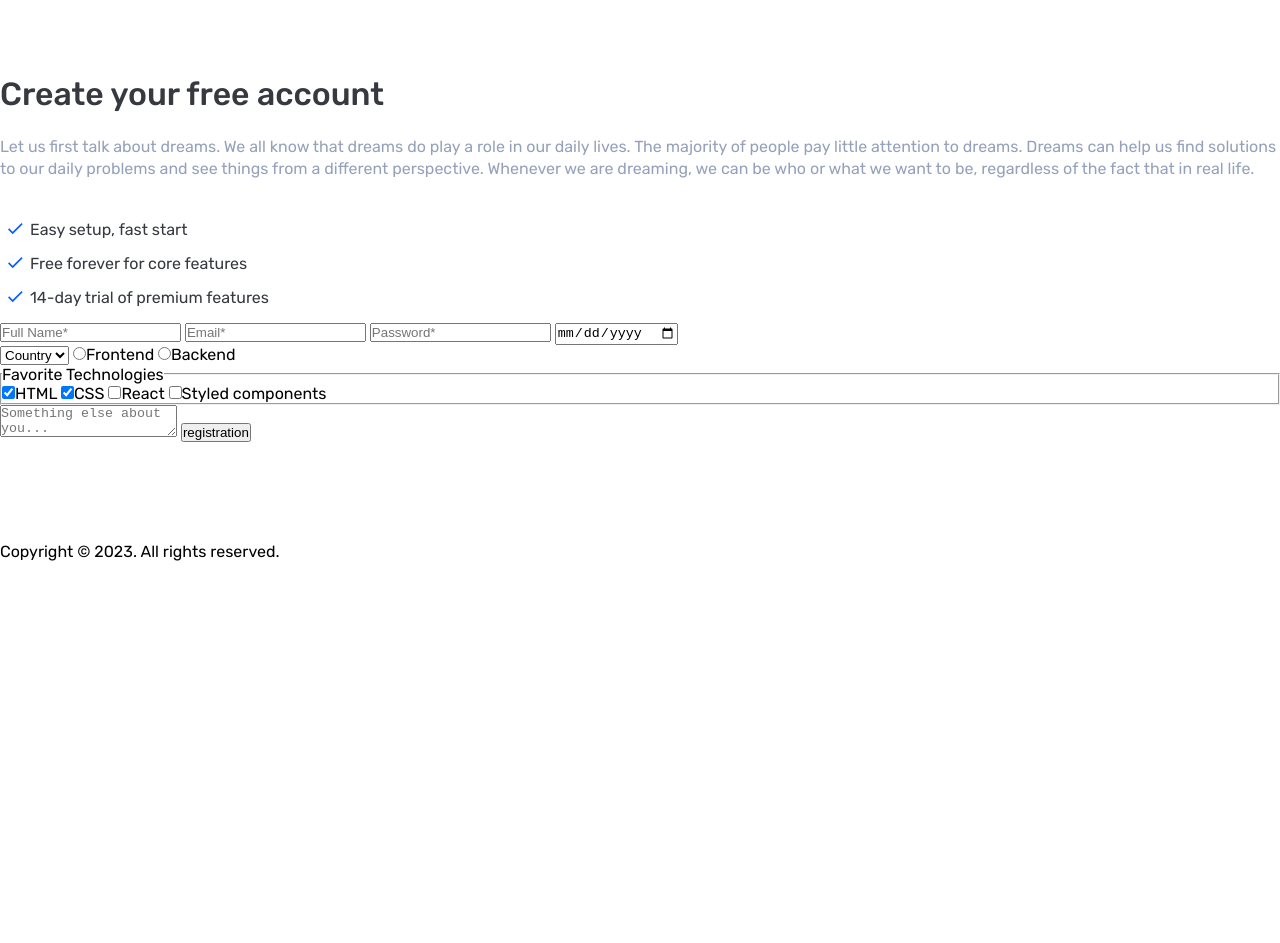
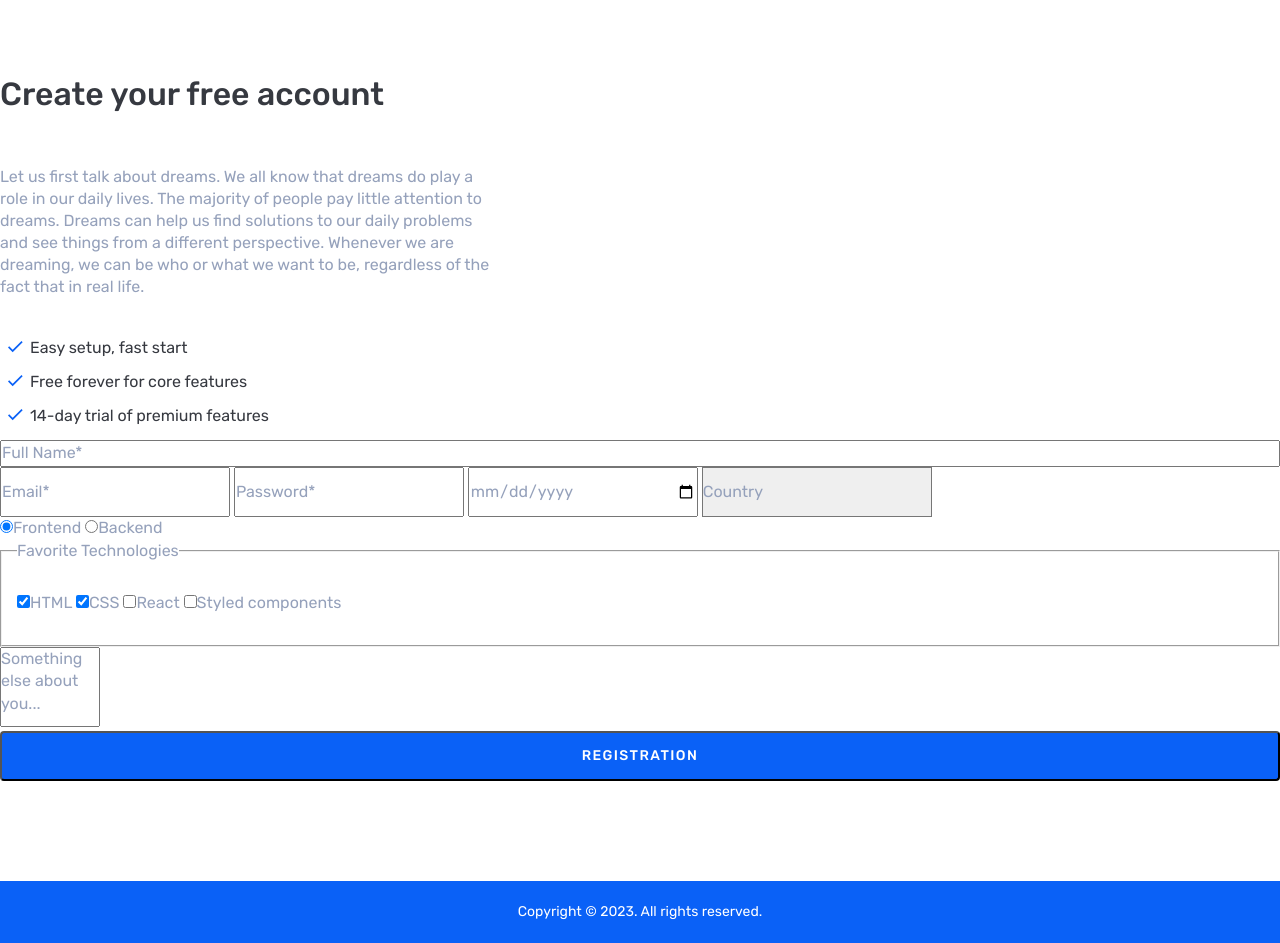
Before and after one commit to khvaskooleg/first-home-project, a plain HTML site: page index.html in a window 1280 px wide. Shown: the part 1640-2583 px from the top of the page. Before the commit the page ends 2201 px from the top, so only its background shows below. Drawn offline with Linux system fonts and the light colour scheme.

Commit message:
2-Урок-2-Неделя

```diff
--- a/index.html
+++ b/index.html
@@ -81,17 +81,20 @@
             <input type="email" placeholder="Email*">
             <input type="password" placeholder="Password*">
             <input type="date" name="" id="" placeholder="Date of Birth*">
-        </form>
-        <select name="" id="">
+            <select name="" id="">
                 <option value="" selected disabled>Country</option>
                 <option value="">Belarus</option>
                 <option value="">Russia</option>
                 <option value="">Poland</option>
-        </select>
-            <label for="">
-                    <input type="radio" name="stack">Frontend
+            </select>
+            <div>
+                <label for="">
+                    <input type="radio" name="stack" checked>Frontend
+                </label>
+                <label>
                     <input type="radio" name="stack">Backend
-            </label>
+                </label>
+            </div>
             <fieldset>
             <legend>Favorite Technologies</legend>
             <label for="">
@@ -107,11 +110,12 @@
                 <input type="checkbox" name="sc">Styled components
             </label>
             </fieldset>
-        <textarea name="" id="" placeholder="Something else about you..."></textarea>
-        <input type="button" value="registration">
+            <textarea name="" id="" placeholder="Something else about you..."></textarea>
+            <input class="button" type="button" value="registration">
+        </form>
         </section>
     <footer>
-        <p>Copyright © 2023. All rights reserved.</p>
+        <small>Copyright © 2023. All rights reserved.</small>
     </footer>
 </body>
 </html>
--- a/style.css
+++ b/style.css
@@ -35,6 +35,20 @@ header {
     text-transform: uppercase;
 }
 
+.title {
+    font-weight: 500;
+    font-size: 32px;
+    line-height: 1.34375;
+    color: #363940;
+}
+
+.text {
+    font-weight: 400;
+    font-size: 16px;
+    line-height: 1.375;
+    color: #95a1bb;
+}
+
 /* ========================== Style first section ======================= */
 
 .main-title {
@@ -45,11 +59,7 @@ header {
     margin-bottom: 30px;
 }
 
-.text {
-    font-weight: 400;
-    font-size: 16px;
-    line-height: 1.375;
-    color: #95a1bb;
+.main .text {
     margin-bottom: 40px;
 }
 
@@ -74,12 +84,12 @@ header {
     background-color: #f9fafc;
 }
 
-.title {
-    font-weight: 500;
-    font-size: 32px;
-    line-height: 1.34375;
-    color: #363940;
+.rates-section .title {
     margin-bottom: 20px;
+}
+
+.rates-section .text {
+    margin-bottom: 40px;
 }
 
 .table {
@@ -146,9 +156,74 @@ th, td {
     padding: 100px 0;
 }
 
+.create-account-section .title {
+    padding-bottom: 50px;
+}
+
+.create-account-section .text {
+    margin-bottom: 40px;
+    max-width: 500px;
+}
+
 .list-item {
     margin-bottom: 15px;
     list-style-image: url(./assets/image/Mask.svg);
     margin-left: 30px;
     color: #363940;
 }
+
+input, select, fieldset, textarea, label, legend, input::placeholder, select::placeholder, textarea::placeholder {
+    font-weight: 400;
+    font-size: 16px;
+    line-height: 140%;
+    color: #95a1bb;
+    font-family: inherit;
+}
+
+input[type="text"] {
+    width: 100%;
+}
+
+input[type="email"], input[type="password"], input[type="date"], select {
+    width: 230px;
+    height: 50px;
+}
+
+fieldset {
+    width: 100%;
+    padding: 30px 15px;
+}
+
+textarea {
+    width: 100px;
+    min-height: 80px;
+    resize: none;
+}
+
+form .button {
+    width: 100%;
+}
+
+select {
+    background: url(./assets/image/Arrow-down.svg) no-repeat right 15px 50%;
+    appearance: none;
+}
+
+input[type="date"]::webkit-calendar-picker-indicator {
+    background: url(./assets/image/Calendar.svg) no-repeat;
+}
+
+/* ========================== Style footer =======================  */
+
+footer {
+    background-color: #0a61f7;
+    padding: 20px;
+    text-align: center;
+}
+
+small {
+    font-weight: 400;
+    font-size: 14px;
+    line-height: 157%;
+    color: #fff;
+}
```
Also changed, not shown: assets/image/Arrow-down.svg (added), assets/image/Calendar.svg (added).
